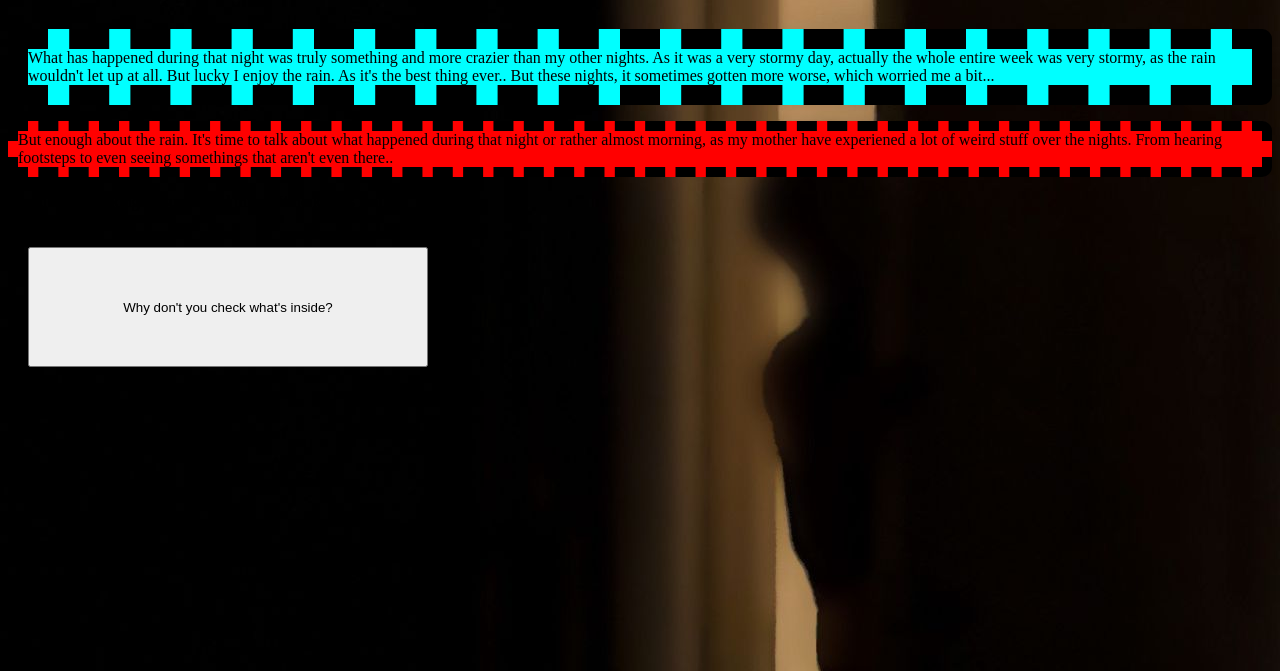
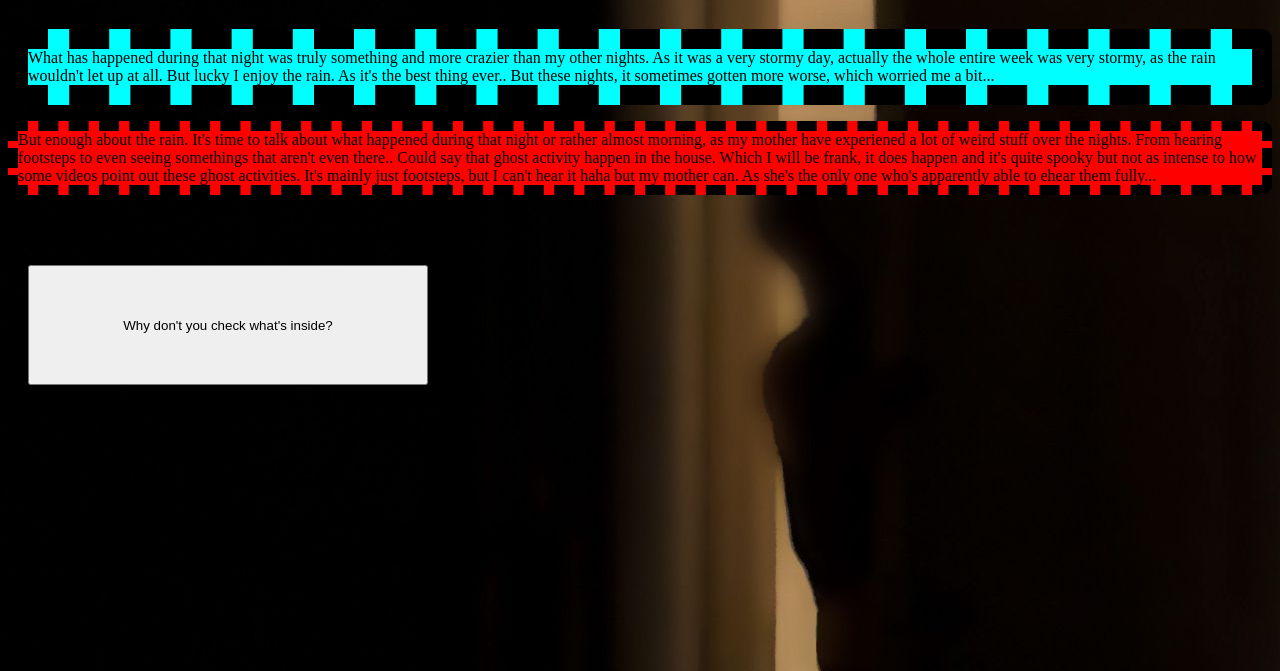
Before and after one commit to AlexD711/ART151-Once-Upon-a-Web, a plain HTML site: page index.html in a window 1280 px wide. Shown: the part 129-800 px from the top of the page. Drawn offline with Linux system fonts and the light colour scheme.

Commit message:
Update index.html

```diff
--- a/index.html
+++ b/index.html
@@ -15,7 +15,7 @@
   </p>
 
   <p class="takis"> But enough about the rain. It's time to talk about what happened during that night or rather almost morning, as my mother have experiened a lot of weird stuff over the nights.
-    From hearing footsteps to even seeing somethings that aren't even there..
+    From hearing footsteps to even seeing somethings that aren't even there.. Could say that ghost activity happen in the house. Which I will be frank, it does happen and it's quite spooky but not as intense to how some videos point out these ghost activities. It's mainly just footsteps, but I can't hear it haha but my mother can. As she's the only one who's apparently able to ehear them fully...
   </p>
 
   <p class="header"> Could sleep walking be such a bad thing? Who knows really</p>
```
